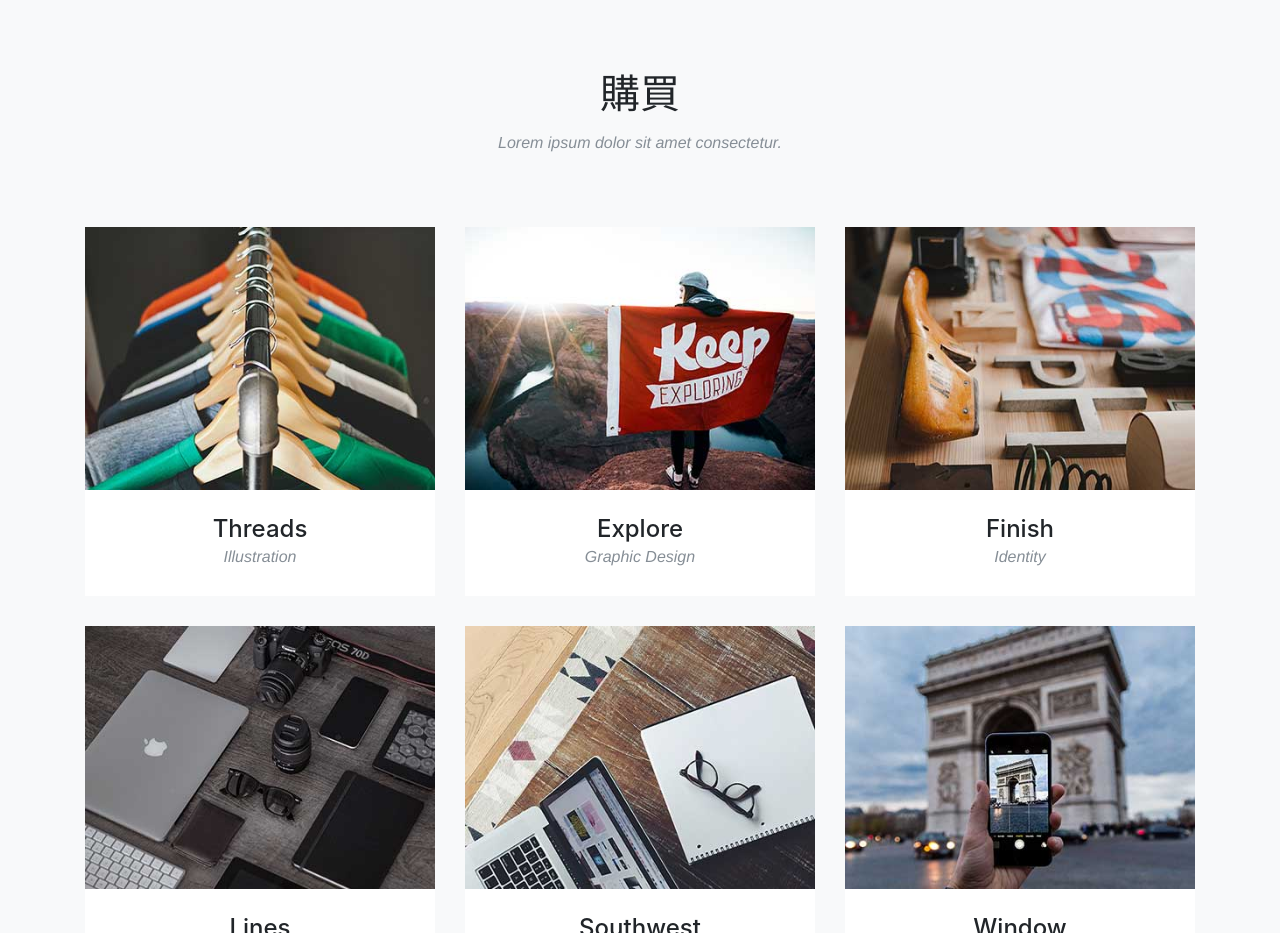
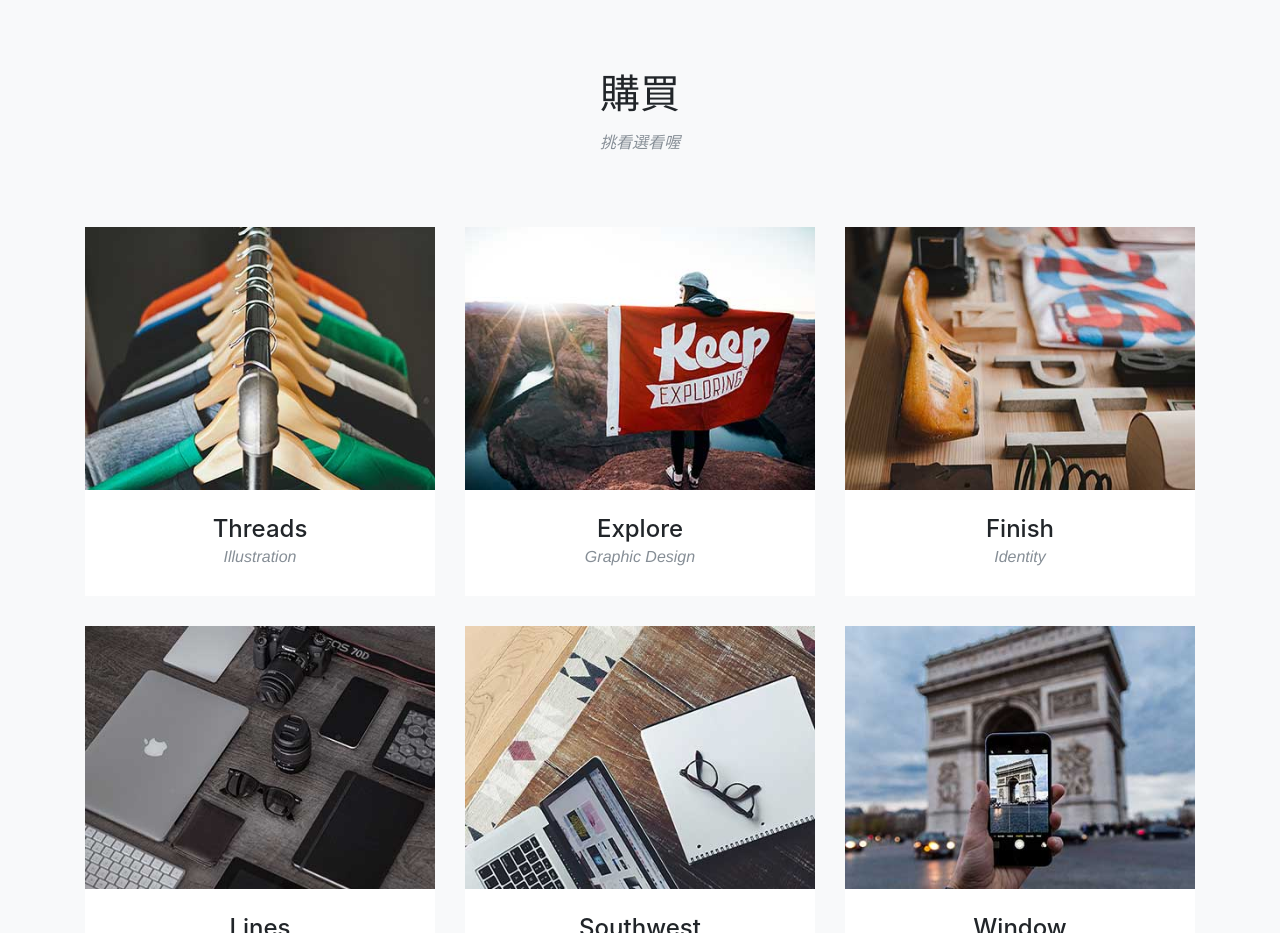
Before and after one commit to fcu-d0350082/WP-Team15, a website with bundled scripts: page index.html in a window 1280 px wide. Shown: the part 1580-2513 px from the top of the page. Built offline with nearby package versions, Linux system fonts and the light colour scheme; a web font is replaced by a local one.

Commit message:
購買說明漢化

```diff
--- a/index.html
+++ b/index.html
@@ -112,7 +112,7 @@
         <div class="row">
           <div class="col-lg-12 text-center">
             <h2 class="section-heading text-uppercase">購買</h2>
-            <h3 class="section-subheading text-muted">Lorem ipsum dolor sit amet consectetur.</h3>
+            <h3 class="section-subheading text-muted">挑看選看喔</h3>
           </div>
         </div>
         <div class="row">
```
